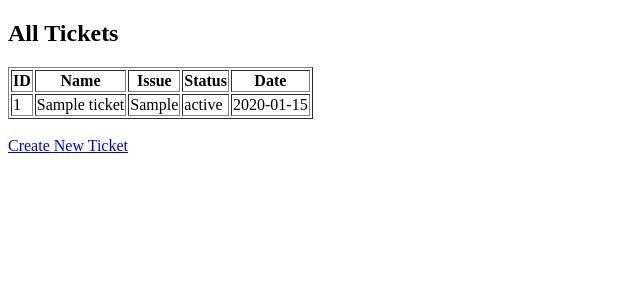
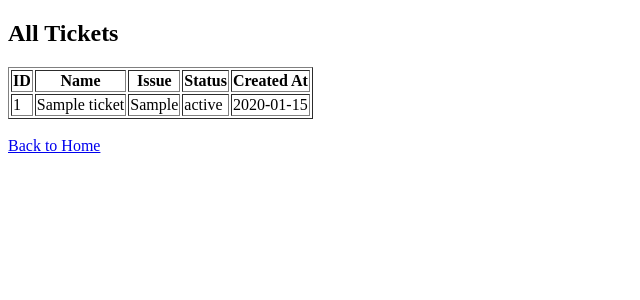
Before and after one commit to afeefmusthafa089-star/Ticketing-system, a Flask app: page /view in a window 1280 px wide. Shown: the top 300 px of the page, without its empty margins (0-640 px from the left). Run offline with Flask 3, Linux system fonts and the light colour scheme; tables that the repository leaves empty hold one stand-in row (values such as "Sample post").

Commit message:
Update view.html

```diff
--- a/templates/view.html
+++ b/templates/view.html
@@ -12,7 +12,7 @@
             <th>Name</th>
             <th>Issue</th>
             <th>Status</th>
-            <th>Date</th>
+            <th>Created At</th>
         </tr>
 
         {% for ticket in tickets %}
@@ -27,6 +27,6 @@
     </table>
 
     <br>
-    <a href="/">Create New Ticket</a>
+    <a href="/">Back to Home</a>
 </body>
 </html>
```
